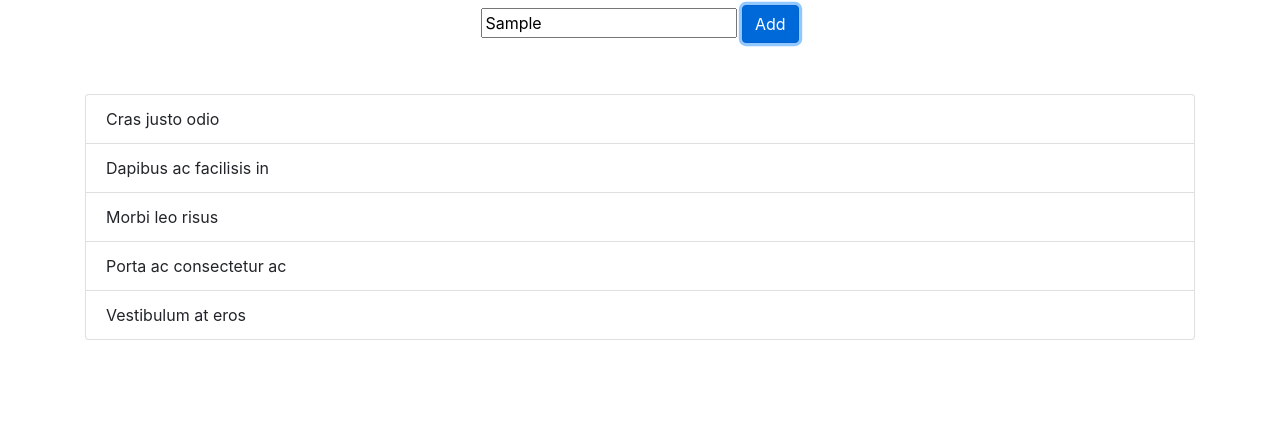
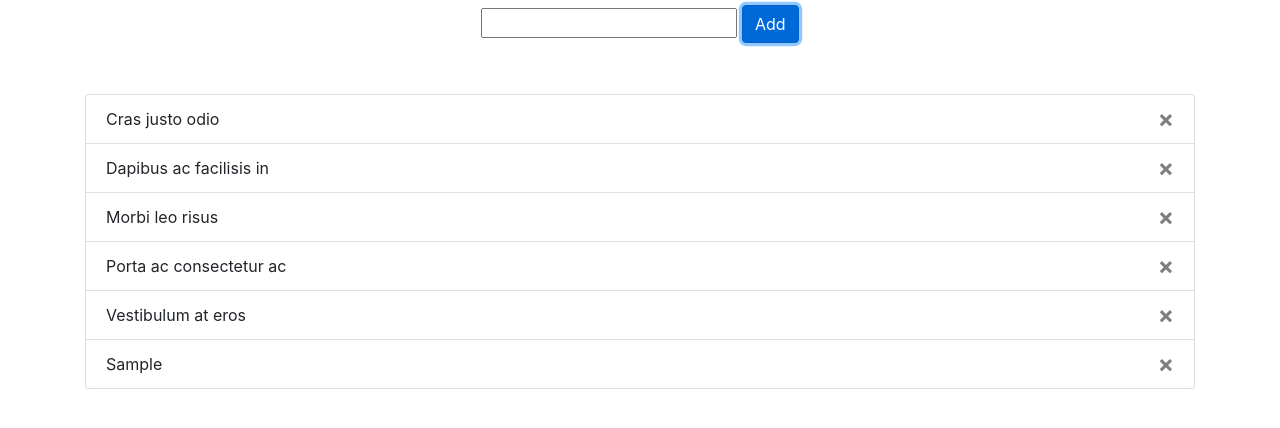
Before and after one commit to kavyashree1903/to-do-list, a plain HTML site: page index.html in a window 1280 px wide. Both pictures are taken after typing "Sample" into the empty fields and a click on the button "Add". Shown: the part 102-530 px from the top of the page. Drawn offline with nearby package versions, Linux system fonts and the light colour scheme.

Commit message:
add final files

```diff
--- a/index.html
+++ b/index.html
@@ -14,7 +14,7 @@
     <div id="myDiv" class="container-fluid custom">
     <h1 class="title">To do list app</h1>
         <input type="text" name="val" id="myInput">
-        <button type="button" class="btn btn-primary" onclick="newElement()">Add</button>
+        <button type="button" id="myBtn" class="btn btn-primary" onclick="newElement()">Add</button>
 </div>
 
 <div class="container mx-auto">
--- a/script.js
+++ b/script.js
@@ -0,0 +1,63 @@
+var nodelist = document.getElementsByTagName("LI")
+var i;
+for (i=0;i<nodelist.length;i++){
+    var span = document.createElement("SPAN");
+    var Txt = document.createTextNode("\u00D7");
+    span.className = "close";
+    span.appendChild(Txt);
+    nodelist[i].appendChild(span);
+}
+
+var close = document.getElementsByClassName("close");
+var i;
+
+var textInput = document.getElementById("myInput");
+textInput.addEventListener("keyup",function(event){
+    if(event.keyCode ===13){
+        event.preventDefault();
+        document.getElementById("myBtn").click;
+
+    }
+});
+
+for (i = 0; i < close.length; i++) {
+  close[i].onclick = function() {
+    var div = this.parentElement;
+    div.style.display = "none";
+  }
+}
+
+// var list = document.querySelector('ul');
+// list.addEventListener('click', function(ev) {
+//   if (ev.target.tagName === 'LI') {
+//     ev.target.classList.toggle('checked');
+//   }
+// }, false);
+
+
+function newElement() {
+    var li = document.createElement("li");
+    var inputValue = document.getElementById("myInput").value;
+    var t = document.createTextNode(inputValue);
+    li.appendChild(t);
+    if (inputValue === '') {
+      alert("You must write something!");
+    } else {
+      document.getElementById("myUL").appendChild(li);
+      li.className="list-group-item";
+
+    }
+    document.getElementById("myInput").value = "";
+    var span = document.createElement("SPAN");
+    var txt = document.createTextNode("\u00D7");
+    span.className = "close";
+    span.appendChild(txt);
+    li.appendChild(span);
+
+    for (i = 0; i < close.length; i++) {
+      close[i].onclick = function() {
+        var div = this.parentElement;
+        div.style.display = "none";
+      }
+    }
+  }
--- a/style.css
+++ b/style.css
@@ -2,3 +2,6 @@
     padding: 4%;
     text-align: center;
 }
+body{
+    background-color: #BBD1EA;
+}
```
